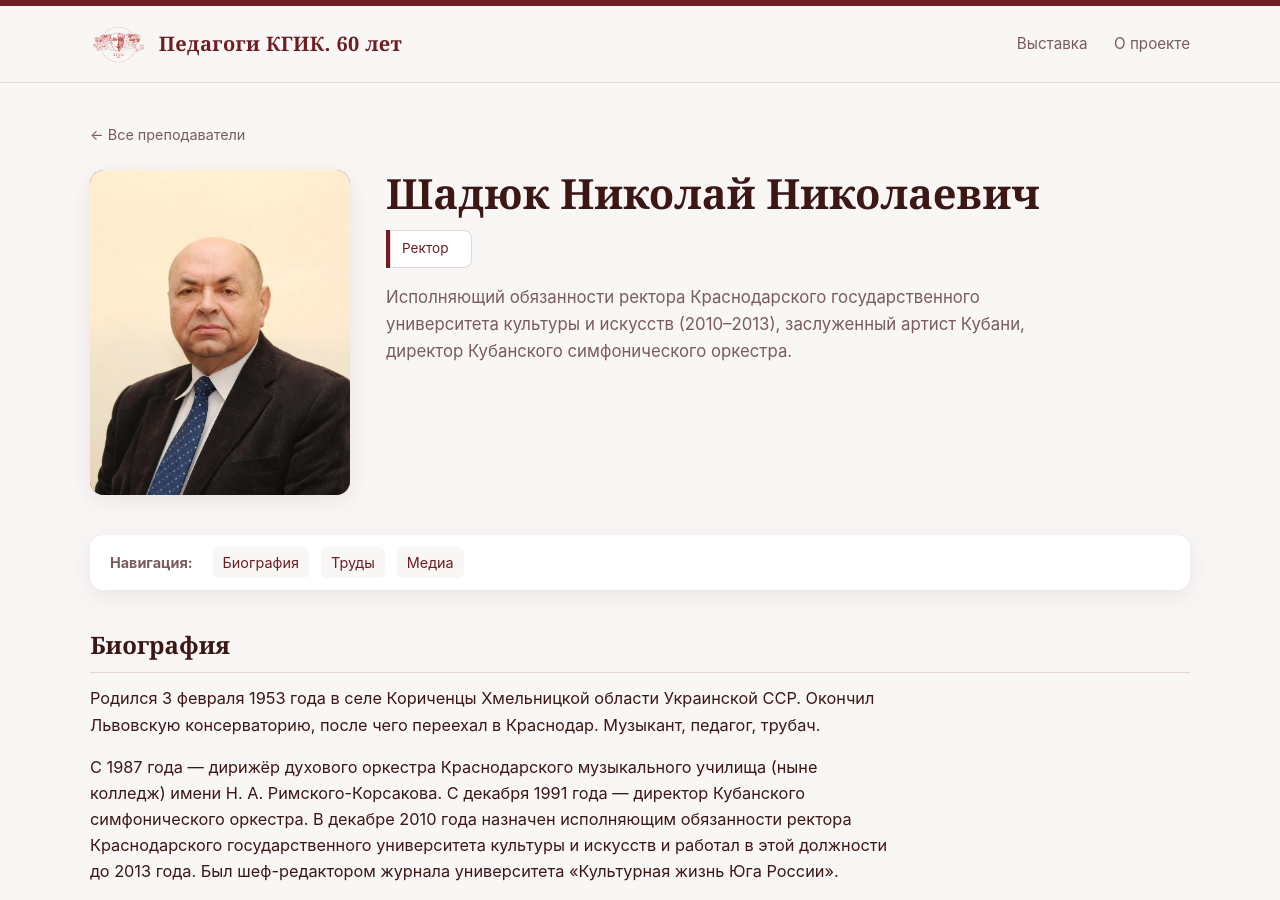
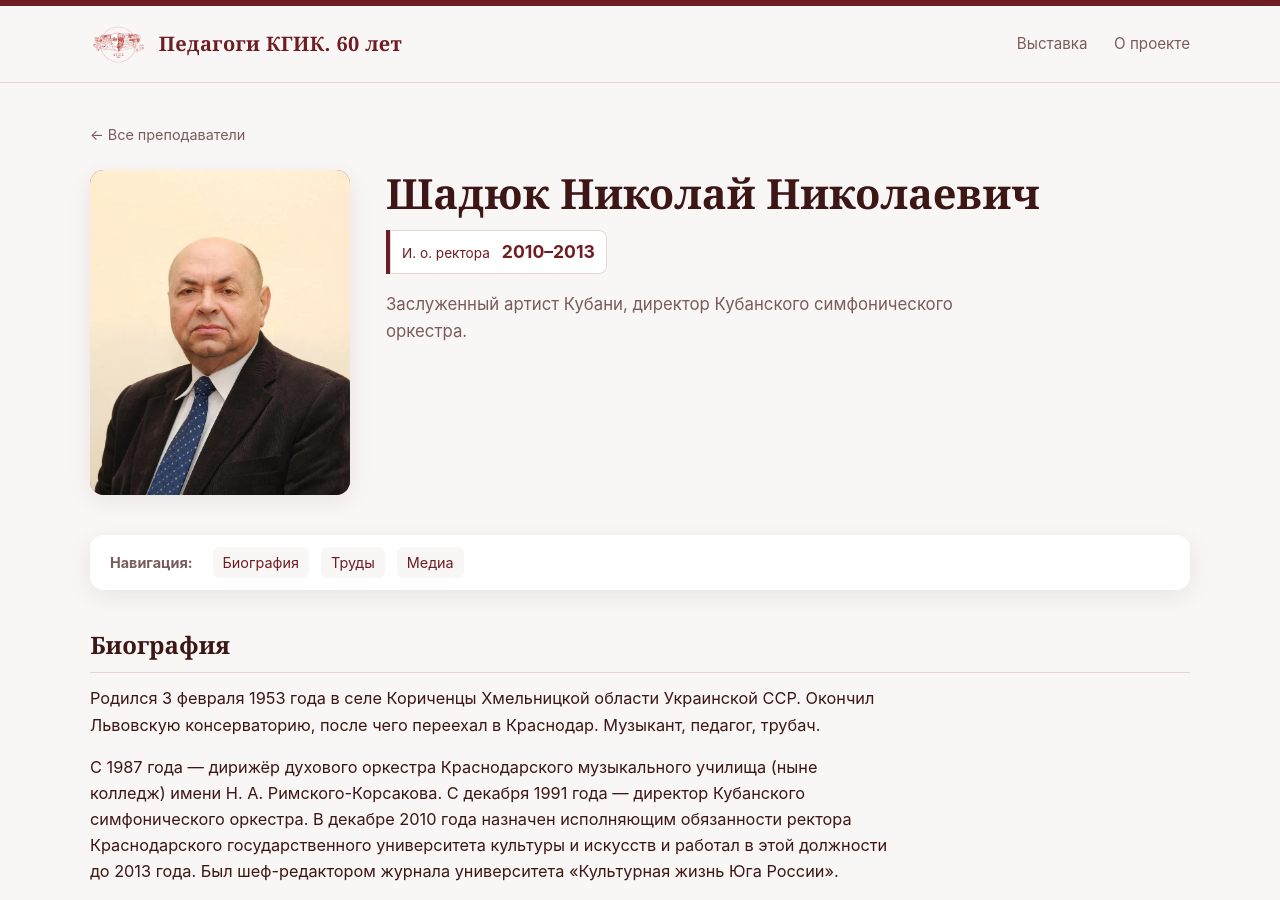
Before and after one commit to chuxlee/golden-shelf, a Jekyll site: the page built from _persons/shadyuk.md, in a window 1280 px wide and 900 px high. Built offline with Jekyll 4.4.1, drawn with Linux system fonts in a browser that asks for light colours.

```diff
--- a/_persons/shadyuk.md
+++ b/_persons/shadyuk.md
@@ -3,10 +3,12 @@ layout: "person"
 title: "Шадюк Николай Николаевич"
 name: "Шадюк Николай Николаевич"
 author_id: "shadyuk"
-bio_short: "Исполняющий обязанности ректора Краснодарского государственного университета культуры и искусств (2010–2013), заслуженный артист Кубани, директор Кубанского симфонического оркестра."
+bio_short: "Заслуженный артист Кубани, директор Кубанского симфонического оркестра."
 photo: "/assets/images/persons/shadyuk/portrait.webp"
 bibliography: []
 is_rector: true
+rector_years: "2010–2013"
+rector_role: "И. о. ректора"
 rector_order: 5
 media:
     - type: "image"
```
